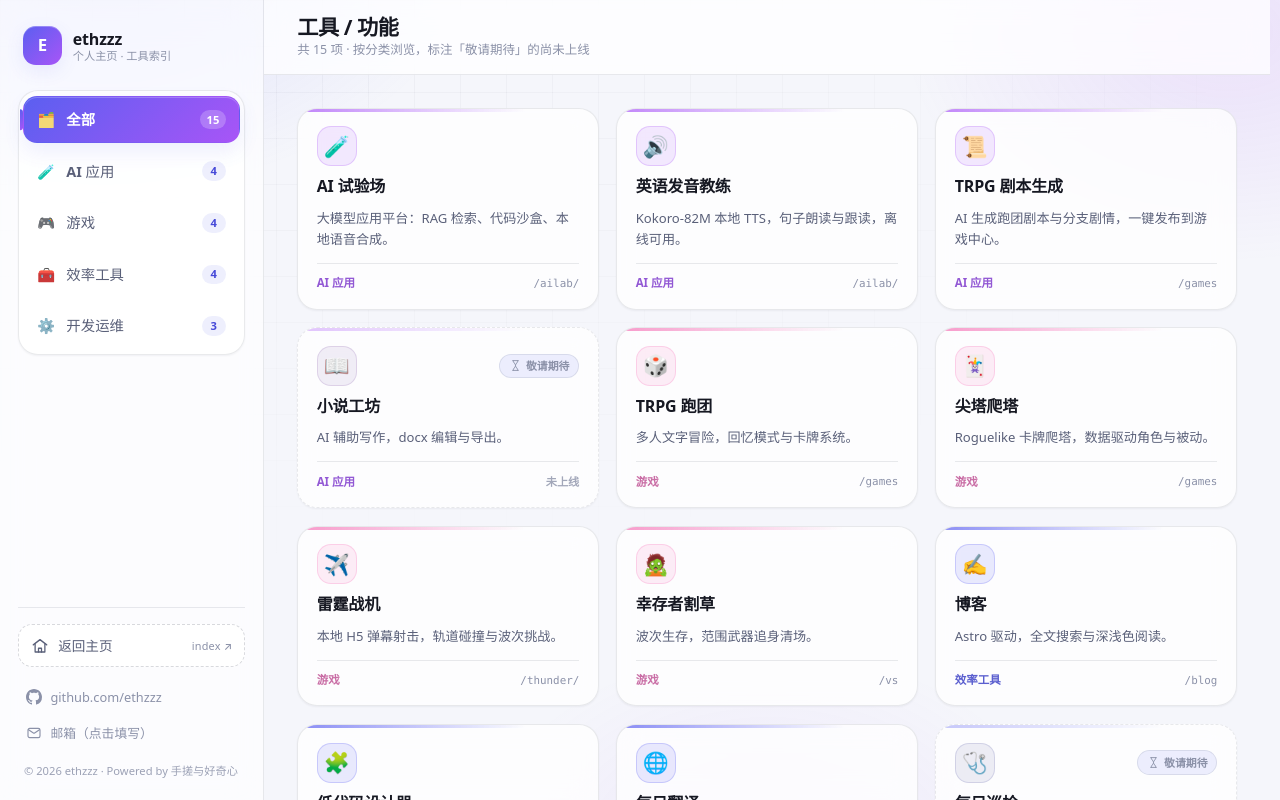
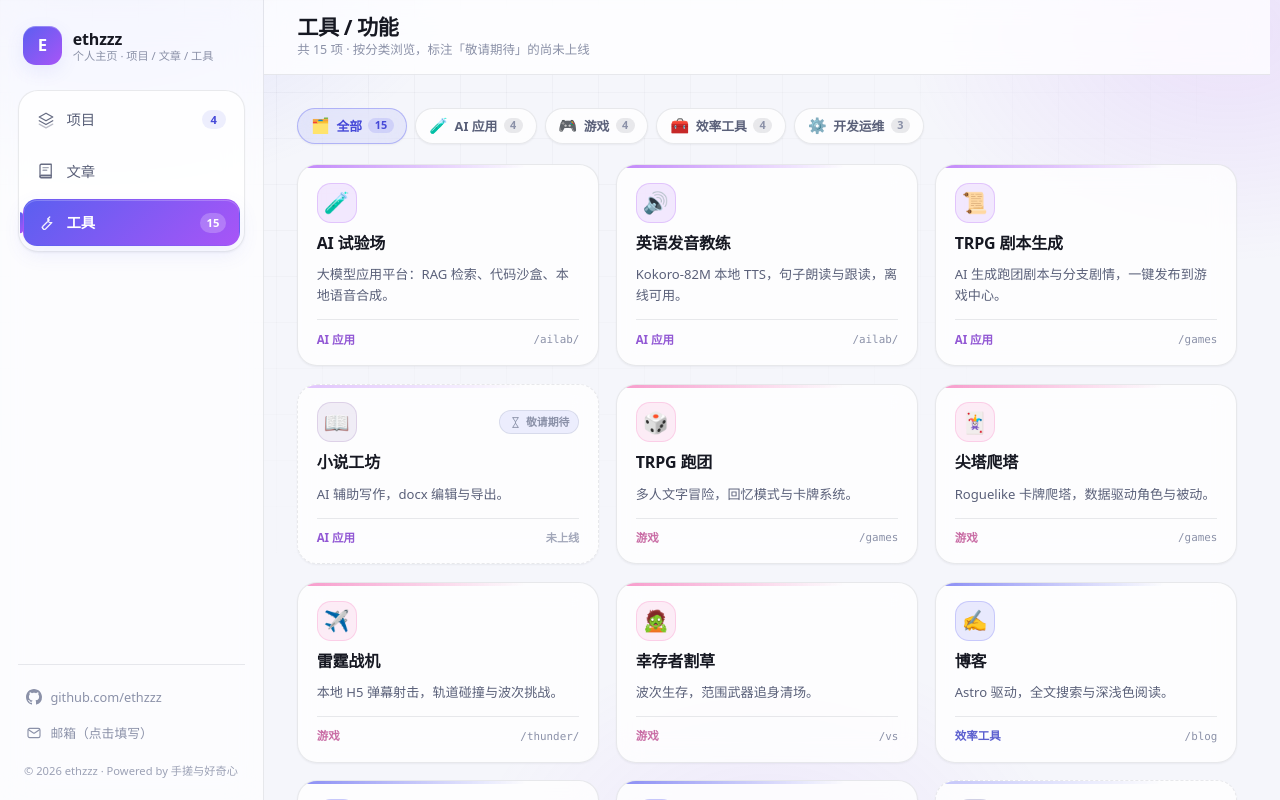
Before and after one commit to ethzzz/notelab-c, a Next.js app: page /tools in a window 1280 px wide. Built offline with nearby package versions, Linux system fonts and the light colour scheme.

Commit message:
feat(home): 工具独立页 /tools 合并进主页面为第三个 tab（分类降级为内容区 chips，URL 仍 /tools/<cat>）

```diff
--- a/app/(home)/layout.tsx
+++ b/app/(home)/layout.tsx
@@ -1,4 +1,5 @@
-// 个人主页 + 工具导航页（/ 与 /tools）共享的布局：引入 home 的设计令牌与全局样式。
+// 个人主页（/ 与 /tools 共用同一外壳，工具已并入主页 tab）共享的布局：
+// 引入 home 的设计令牌与全局样式。
 // 这些全局样式只在本路由组生效，不会污染游戏中心（/games）等其它路由。
 import "@/home/src/styles/global.css"
 
--- a/app/(home)/tools/page.tsx
+++ b/app/(home)/tools/page.tsx
@@ -1,6 +1,8 @@
-// 工具导航页（/tools）：按分类浏览全部工具，迁移自 home 的 tools.html。
+// 工具 tab 的落地页（/tools）：与主页面共用一套外壳，只是 URL 末段落在 tools 上。
+// 2026-10-01 起工具页不再是独立外壳（独立页 /tools 已合并进主页面），
+// 这里渲染同一个 HomeApp，由 useHomeRoute 把 /tools → 「工具」tab、/tools/<cat> → 对应分类。
 import type { Metadata } from "next"
-import ToolsPage from "@/home/src/ToolsPage"
+import HomeApp from "@/home/src/App"
 
 export const metadata: Metadata = {
   title: "工具 / 功能",
@@ -8,5 +10,5 @@ export const metadata: Metadata = {
 }
 
 export default function ToolsPageRoute() {
-  return <ToolsPage />
+  return <HomeApp />
 }
--- a/app/(shell)/layout.tsx
+++ b/app/(shell)/layout.tsx
@@ -1,7 +1,7 @@
 import Shell from "@/components/Shell"
 
 // 游戏中心 + 账号页（/games、/login、/register）统一套 C 端消费级外壳（顶部导航 + 移动端底部 tab + 主题背景）。
-// 个人主页（/）与工具导航（/tools）在根层，使用各自全屏布局、不套 Shell。
+// 个人主页（/）与工具 tab 落地页（/tools）在根层，使用同一套全屏布局、不套 Shell。
 export default function ShellLayout({
   children,
 }: Readonly<{ children: React.ReactNode }>) {
--- a/home/src/App.tsx
+++ b/home/src/App.tsx
@@ -2,33 +2,33 @@
 import { useMemo } from 'react';
 import type { ReactNode } from 'react';
 import { BlogTab } from './components/BlogTab';
-import { BookIcon, LayersIcon } from './components/Icons';
+import { BookIcon, LayersIcon, WrenchIcon } from './components/Icons';
 import { ProjectsTab } from './components/ProjectsTab';
 import { TabLayout, type TabItem } from './components/TabLayout';
+import { ToolsTab } from './components/ToolsTab';
 import { PROJECTS } from './data/projects';
-import { PAGES, SITE } from './data/site';
-import { useRouteTab } from './lib/hooks';
+import { SITE } from './data/site';
+import { categoryName, countByCategory, TOOLS } from './data/tools';
+import { useHomeRoute, type HomeTab } from './lib/hooks';
 
 /**
- * home 只有两个 tab：项目 / 文章（工具已拆到 /tools）。
+ * 个人主页（`/`，2026-10-01 起工具页 /tools 已并入本页）：三个 tab —— 项目 / 文章 / 工具。
  *
  * tab 的 URL 末段用 `posts` 而非 `blog`：nginx 上有 `location ^~ /blog` 静态博客规则
  * （/`blog` 是 /blog/rss.xml、项目卡与工具卡的共同前缀），`/blog` 若归 Next 会让三处同时失效。
  */
-type HomeTab = 'projects' | 'posts';
-
-/** 合法 tab 集合（模块级常量，保证 useCallback 依赖稳定） */
-const VALID_TABS: readonly HomeTab[] = ['projects', 'posts'];
+type AppTab = HomeTab;
 
 /**
- * 个人主页（/）。
- * 全屏左 tab / 右内容；工具入口在侧栏底部，跳转独立页 /tools。
- * tab 由 URL 末段驱动：/ → 项目，/posts → 文章。
+ * 个人主页：全屏左 tab / 右内容。
+ * tab 由 URL 驱动：/ → 项目，/posts → 文章，/tools(/tools/<cat>) → 工具及其二级分类。
+ * 工具曾是一个独立的侧栏外壳页（同一套 TabLayout 渲染第二层 tab），
+ * 2026-10-01 合并后两套外壳只留这一套，/tools 变成本页的一个 tab，分类降级为内容区 chips。
  */
 export default function App(): ReactNode {
-  const [tab, setTab] = useRouteTab<HomeTab>(VALID_TABS, 'projects'); // base 为空 → /posts
+  const [{ tab, cat }, setTab, setCat] = useHomeRoute();
 
-  const tabs = useMemo<readonly TabItem<HomeTab>[]>(
+  const tabs = useMemo<readonly TabItem<AppTab>[]>(
     () => [
       {
         id: 'projects',
@@ -47,16 +47,27 @@ export default function App(): ReactNode {
         subtitle: '来自博客 RSS 的最新 5 篇（/blog/rss.xml）',
         content: <BlogTab />,
       },
+      {
+        id: 'tools',
+        label: '工具',
+        icon: <WrenchIcon width={18} height={18} />,
+        badge: TOOLS.length,
+        title: cat === 'all' ? '工具 / 功能' : `${categoryName(cat)} · 工具`,
+        subtitle:
+          cat === 'all'
+            ? `共 ${TOOLS.length} 项 · 按分类浏览，标注「敬请期待」的尚未上线`
+            : `${countByCategory(cat)} 项 · ${categoryName(cat)}`,
+        content: <ToolsTab cat={cat} onCat={setCat} />,
+      },
     ],
-    [],
+    [cat, setCat],
   );
 
   return (
-    <TabLayout<HomeTab>
+    <TabLayout<AppTab>
       tabs={tabs}
       active={tab}
       onChange={setTab}
-      toolPageHref={PAGES.tools}
       footerNote={SITE.copyright}
     />
   );
--- a/home/src/ToolsPage.tsx
+++ /dev/null
@@ -1,47 +0,0 @@
-"use client"
-import { useMemo } from 'react';
-import type { ReactNode } from 'react';
-import { TabLayout, type TabItem } from './components/TabLayout';
-import { ToolsGrid } from './components/ToolsGrid';
-import { CATEGORIES, countByCategory, TOOLS, type ToolCategoryId } from './data/tools';
-import { PAGES, SITE } from './data/site';
-import { useRouteTab } from './lib/hooks';
-
-/** 合法分类集合（分类 id：all/ai/game/tool/dev） */
-const VALID_TABS: readonly ToolCategoryId[] = CATEGORIES.map((c) => c.id);
-
-/**
- * 工具页（/tools，分类路由 /tools/[cat]）。
- * 与主页一致的全屏左 tab / 右内容布局：左侧 tab = 工具分类，右侧 = 该分类工具卡。
- * 分类由 URL 末段驱动：/tools → all，/tools/ai → ai。
- */
-export default function ToolsPage(): ReactNode {
-  const [cat, setCat] = useRouteTab<ToolCategoryId>(VALID_TABS, 'all', 'tools'); // → /tools/ai
-
-  const tabs = useMemo<readonly TabItem<ToolCategoryId>[]>(
-    () =>
-      CATEGORIES.map((c) => ({
-        id: c.id,
-        label: c.name,
-        icon: <span aria-hidden="true">{c.emoji}</span>,
-        badge: countByCategory(c.id),
-        title: c.id === 'all' ? '工具 / 功能' : c.name,
-        subtitle:
-          c.id === 'all'
-            ? `共 ${TOOLS.length} 项 · 按分类浏览，标注「敬请期待」的尚未上线`
-            : `${countByCategory(c.id)} 项 · ${c.name}`,
-        content: <ToolsGrid cat={c.id} />,
-      })),
-    [],
-  );
-
-  return (
-    <TabLayout<ToolCategoryId>
-      tabs={tabs}
-      active={cat}
-      onChange={setCat}
-      homeHref={PAGES.home}
-      footerNote={SITE.copyright}
-    />
-  );
-}
--- a/home/src/components/TabLayout.module.css
+++ b/home/src/components/TabLayout.module.css
@@ -194,39 +194,6 @@
   border-top: 1px solid var(--border);
 }
 
-.sideLink {
-  display: flex;
-  align-items: center;
-  gap: 0.6rem;
-  padding: 0.6rem 0.75rem;
-  border-radius: var(--r-md);
-  border: 1px dashed var(--border-strong);
-  background: var(--surface);
-  color: var(--text-soft);
-  font-size: 0.85rem;
-  font-weight: 550;
-  transition:
-    color var(--dur) var(--ease),
-    border-color var(--dur) var(--ease),
-    background-color var(--dur) var(--ease),
-    transform var(--dur) var(--ease);
-}
-
-.sideLink:hover {
-  color: var(--accent-ink);
-  border-color: var(--accent);
-  background: var(--accent-veil);
-  transform: translateX(2px);
-}
-
-.sideLinkHint {
-  margin-left: auto;
-  font-size: 0.68rem;
-  font-weight: 500;
-  color: var(--text-faint);
-  letter-spacing: 0.02em;
-}
-
 .contacts {
   display: flex;
   flex-direction: column;
--- a/home/src/components/TabLayout.tsx
+++ b/home/src/components/TabLayout.tsx
@@ -5,10 +5,8 @@ import { CONTACTS, SITE } from '../data/site';
 import {
   CloseIcon,
   GitHubIcon,
-  HomeIcon,
   MailIcon,
   MenuIcon,
-  WrenchIcon,
 } from './Icons';
 import styles from './TabLayout.module.css';
 
@@ -33,10 +31,6 @@ interface TabLayoutProps<T extends string> {
   tabs: readonly TabItem<T>[];
   active: T;
   onChange: (id: T) => void;
-  /** 侧栏底部「工具」入口：指向另一个 MPA 页面 */
-  toolPageHref?: string;
-  /** 侧栏底部「返回主页」入口（工具页用） */
-  homeHref?: string;
   /** 侧栏页脚补充说明 */
   footerNote?: string;
 }
@@ -50,14 +44,13 @@ function contactIcon(kind: (typeof CONTACTS)[number]['kind']): ReactNode {
  * 全屏「左竖直 tab / 右内容」布局外壳。
  * - 根容器 100dvh 且 overflow hidden，滚动只发生在内容区；
  * - 窄屏时侧栏降级为抽屉，由顶栏汉堡按钮唤出；
- * - index.html 与 tools.html 共用，保证两页视觉与交互一致。
+ * - 2026-10-01 工具独立页并入本页后，全站只此一套外壳（`/` 的 tab：项目 / 文章 / 工具），
+ *   工具分类降级为内容区内的二级 chips，不再需要第二条导航链。
  */
 export function TabLayout<T extends string>({
   tabs,
   active,
   onChange,
-  toolPageHref,
-  homeHref,
   footerNote,
 }: TabLayoutProps<T>): ReactNode {
   const [drawerOpen, setDrawerOpen] = useState(false);
@@ -87,7 +80,7 @@ export function TabLayout<T extends string>({
         </span>
         <span className={styles.brandText}>
           <strong>{SITE.name}</strong>
-          <small>个人主页 · 工具索引</small>
+          <small>个人主页 · 项目 / 文章 / 工具</small>
         </span>
         <button
           type="button"
@@ -129,21 +122,6 @@ export function TabLayout<T extends string>({
       </nav>
 
       <div className={styles.sideFooter}>
-        {toolPageHref && (
-          <a className={styles.sideLink} href={toolPageHref} title="打开工具页（独立页面）">
-            <WrenchIcon width={18} height={18} />
-            <span>工具 / 功能</span>
-            <span className={styles.sideLinkHint}>独立页 ↗</span>
-          </a>
-        )}
-        {homeHref && (
-          <a className={styles.sideLink} href={homeHref} title="返回个人主页">
-            <HomeIcon width={18} height={18} />
-            <span>返回主页</span>
-            <span className={styles.sideLinkHint}>index ↗</span>
-          </a>
-        )}
-
         <div className={styles.contacts}>
           {CONTACTS.map((c) => (
             <a
--- a/home/src/components/ToolsGrid.module.css
+++ b/home/src/components/ToolsGrid.module.css
@@ -204,8 +204,88 @@ a.card:focus-visible .cardGo {
   opacity: 0.8;
 }
 
+/* ==========================================================================
+   二级分类条（工具 tab 内容区顶部，2026-10-01 工具页并入主页后的分类筛选）
+   ========================================================================== */
+
+.catBar {
+  display: flex;
+  flex-wrap: wrap;
+  gap: 0.5rem;
+  max-width: var(--content-max);
+  margin-bottom: clamp(0.9rem, 1.6vw, 1.3rem);
+}
+
+.catChip {
+  display: inline-flex;
+  align-items: center;
+  gap: 0.4rem;
+  padding: 0.42rem 0.8rem;
+  border-radius: 999px;
+  background: var(--surface);
+  border: 1px solid var(--border);
+  box-shadow: var(--shadow-sm);
+  backdrop-filter: blur(12px);
+  -webkit-backdrop-filter: blur(12px);
+  color: var(--text-soft);
+  font-size: 0.8rem;
+  font-weight: 650;
+  cursor: pointer;
+  transition:
+    color var(--dur) var(--ease),
+    background-color var(--dur) var(--ease),
+    border-color var(--dur) var(--ease),
+    box-shadow var(--dur) var(--ease),
+    transform var(--dur) var(--ease);
+}
+
+.catChip:hover {
+  color: var(--text);
+  border-color: var(--border-strong);
+  transform: translateY(-1px);
+}
+
+/* 选中态：与「项目 / 文章 / 工具」顶层 tab 的激活手法保持一致 */
+.catChipOn,
+.catChipOn:hover {
+  color: var(--accent-ink);
+  background: var(--accent-veil);
+  border-color: color-mix(in srgb, var(--accent) 38%, transparent);
+  box-shadow: var(--shadow-sm);
+}
+
+.catEmoji {
+  font-size: 0.95rem;
+  line-height: 1;
+}
+
+.catCount {
+  padding: 0 0.4rem;
+  border-radius: 999px;
+  background: var(--border);
+  color: var(--text-faint);
+  font-size: 0.68rem;
+  font-weight: 700;
+  line-height: 1.35;
+}
+
+.catChipOn .catCount {
+  background: color-mix(in srgb, var(--accent) 16%, transparent);
+  color: var(--accent-ink);
+}
+
 @media (max-width: 480px) {
   .grid {
     grid-template-columns: 1fr;
   }
+
+  .catBar {
+    /* 窄屏两行平铺，避免 chips 被裁成单行滚动 */
+    display: grid;
+    grid-template-columns: repeat(2, minmax(0, 1fr));
+  }
+
+  .catChip {
+    justify-content: center;
+  }
 }
--- /dev/null
+++ b/home/src/components/ToolsTab.tsx
@@ -0,0 +1,52 @@
+"use client"
+import type { ReactNode } from 'react';
+import { CATEGORIES, countByCategory, type ToolCategoryId } from '../data/tools';
+import { ToolsGrid } from './ToolsGrid';
+import styles from './ToolsGrid.module.css';
+
+/**
+ * 工具 tab 的内容体：内容区顶部一排分类 chips + 该分类的工具卡网格。
+ *
+ * 2026-10-01 工具独立页（/tools 曾挂全套侧栏外壳）合并进主页面后，分类不再占据
+ * 顶层侧栏，降级为内容区内的二级筛选；选中态照样写进 URL（`/tools/ai`），
+ * 分享 / 刷新 / 后退都能落在同一分类。
+ */
+export function ToolsTab({
+  cat,
+  onCat,
+}: {
+  cat: ToolCategoryId;
+  onCat: (cat: ToolCategoryId) => void;
+}): ReactNode {
+  return (
+    <>
+      <div className={styles.catBar} role="tablist" aria-label="工具分类">
+        {CATEGORIES.map((c) => {
+          const on = c.id === cat;
+          return (
+            <button
+              key={c.id}
+              type="button"
+              role="tab"
+              aria-selected={on}
+              className={on ? `${styles.catChip} ${styles.catChipOn}` : styles.catChip}
+              onClick={() => onCat(c.id)}
+              // 徽标数字对读屏软件单独播报，避免「AI 应用 4」这类连读
+              aria-label={on ? undefined : `${c.name}，${countByCategory(c.id)} 项`}
+            >
+              <span className={styles.catEmoji} aria-hidden="true">
+                {c.emoji}
+              </span>
+              <span>{c.name}</span>
+              <span className={`${styles.catCount} u-num`} aria-hidden="true">
+                {countByCategory(c.id)}
+              </span>
+            </button>
+          );
+        })}
+      </div>
+
+      <ToolsGrid cat={cat} />
+    </>
+  );
+}
--- a/home/src/data/site.ts
+++ b/home/src/data/site.ts
@@ -47,7 +47,11 @@ export const CONTACTS = [
 
 export type Contact = (typeof CONTACTS)[number];
 
-/** 页面间跳转（MPA，均为真实静态文件） */
+/**
+ * 站点入口路径。
+ * 2026-10-01 工具页并入主页后两套外壳合为一处，导航全在 TabLayout 内部；
+ * PAGES 保留为对外/对外链的真实路由常量（tools 即主页里的「工具」tab 落地路径）。
+ */
 export const PAGES = {
   home: '/',
   tools: '/tools',
--- a/home/src/lib/hooks.ts
+++ b/home/src/lib/hooks.ts
@@ -1,7 +1,93 @@
 /** 自定义 hooks：RSS 加载、当前激活 tab 的 URL 路径同步。 */
 import { useCallback, useEffect, useState } from 'react';
 import { usePathname, useRouter } from 'next/navigation';
+import { CATEGORIES, type ToolCategoryId } from '../data/tools';
 import { fetchLatestPosts, type RssState } from './rss';
+
+/** 个人主页顶层 tab id（与 URL 末段一致：/projects 未单独建路由，故只有这三个） */
+export type HomeTab = 'projects' | 'posts' | 'tools';
+
+/** URL 解析结果：顶层 tab + 工具 tab 的二级分类 */
+export interface HomeRoute {
+  tab: HomeTab;
+  /** 工具分类；非 tools tab 时为 'all' */
+  cat: ToolCategoryId;
+}
+
+const HOME_TABS: readonly HomeTab[] = ['projects', 'posts', 'tools'];
+
+/**
+ * 由 pathname 解析主页路由（唯一真源，SSR 与客户端共用）。
+ * - `/` → 项目；`/posts` → 文章；
+ * - `/tools`、`/tools/ai` → 工具 tab，分类分别落在 all / ai（非法分类退回 all，不 404）；
+ * - 末段不是合法 tab 时（如 /games、/login）退回 projects，
+ *   并再给一次旧 hash 外链的机会（`/#posts`），SSR 无 window 直接回退。
+ */
+export function parseHomeRoute(pathname: string): HomeRoute {
+  const segs = pathname.split('/').filter(Boolean);
+
+  if (segs[0] === 'tools') {
+    const c = (segs[1] ?? 'all') as ToolCategoryId;
+    return { tab: 'tools', cat: CATEGORIES.some((x) => x.id === c) ? c : 'all' };
+  }
+
+  const last = segs[segs.length - 1] ?? '';
+  const fromPath = HOME_TABS.find((t) => t === last);
+  if (fromPath) return { tab: fromPath, cat: 'all' };
+
+  const fromHash =
+    typeof window === 'undefined'
+      ? undefined
+      : HOME_TABS.find((t) => t === window.location.hash.replace(/^#/, ''));
+  return { tab: fromHash ?? 'projects', cat: 'all' };
+}
+
+/**
+ * 主页路由状态（tab + 工具分类）与 URL 双向同步。
+ *
+ * 2026-10-01 工具页 /tools 合并进主页面后，主页与工具页共用一套外壳（TabLayout），
+ * 顶层 tab 由 pathname 末段驱动、工具分类由 `/tools/<cat>` 驱动，
+ * 两者都用 `router.replace` 软导航：不堆历史、不触发整页刷新、URL 可直接分享。
+ */
+export function useHomeRoute(): [
+  HomeRoute,
+  (tab: HomeTab) => void,
+  (cat: ToolCategoryId) => void,
+] {
+  const pathname = usePathname();
+  const router = useRouter();
+  const [route, setRoute] = useState<HomeRoute>(() => parseHomeRoute(pathname));
+
+  useEffect(() => {
+    setRoute(parseHomeRoute(pathname));
+  }, [pathname]);
+
+  /** 切换顶层 tab：projects → `/`，其余 → `/<id>` */
+  const goTab = useCallback(
+    (tab: HomeTab) => {
+      setRoute({ tab, cat: 'all' });
+      const target = tab === 'projects' ? '/' : `/${tab}`;
+      if (typeof window !== 'undefined' && window.location.pathname !== target) {
+        router.replace(target, { scroll: false });
+      }
+    },
+    [router],
+  );
+
+  /** 切换工具分类：只在 tools tab 内生效，落到 `/tools/<cat>` */
+  const goCat = useCallback(
+    (cat: ToolCategoryId) => {
+      setRoute({ tab: 'tools', cat });
+      const target = `/tools/${cat}`;
+      if (typeof window !== 'undefined' && window.location.pathname !== target) {
+        router.replace(target, { scroll: false });
+      }
+    },
+    [router],
+  );
+
+  return [route, goTab, goCat];
+}
 
 /**
  * 拉取博客最新文章。
@@ -31,68 +117,3 @@ export function useLatestPosts(reloadKey: number = 0): RssState {
 
   return state;
 }
-
-/**
- * 激活 tab 与 **URL 路径末段** 双向同步（如 `/blog`、`/tools/ai`）。
- *
- * 前序实现 `useHashTab` 用的是 `location.hash + replaceState` —— 那套来自旧 home 仓
- * （Vite 纯静态 MPA，双入口 index.html / tools.html，当时没有路由系统可用）。
- * 2026-09-27 主页移植进 notelab-c 的 Next App Router 后，`/` 与 `/tools` 已是真实路由，
- * tab 继续用 hash 会留下 `/#blog` 这样的脏 URL，也无法单独分享 / 索引某个 tab。
- * 故改为路径驱动，并与 App Router 的软导航对齐：
- * - 读取：取 pathname 最后一段（`/` 段为空时用 fallback）；
- * - 兼容旧 hash 链接：pathname 末段非法时再试一次 location.hash，
- *   让 `/#blog`、`/tools#ai` 这类历史收藏 / 外链仍能落到正确 tab（SSR 无 window 跳过）；
- * - 切换：`router.replace('/<id>')` 做软导航，不堆历史记录、不触发整页刷新；
- * - 本地 state 先立即反馈（pathname 变更有异步延迟），再由 pathname 变化校正一次。
- */
-export function useRouteTab<T extends string>(
-  valid: readonly T[],
-  fallback: T,
-  /** tab 所在的父路径：主页为 ''（`/blog`），工具页为 'tools'（`/tools/ai`） */
-  base = '',
-): [T, (id: T) => void] {
-  const pathname = usePathname();
-  const router = useRouter();
-  const key = valid.join('|');
-  const ids = key.split('|');
-
-  const read = useCallback((): T => {
-    const seg = pathname.split('/').filter(Boolean).pop() ?? '';
-    if (ids.includes(seg)) return seg as T;
-    // 末段不是 tab（如 /tools 的 'tools'、根路径的空串）时退看 hash：
-    // 让 /#blog、/tools#ai 这类历史收藏 / 外链仍能落到正确 tab。SSR 无 window 直接回 fallback。
-    if (typeof window === 'undefined') return fallback;
-    return ids.includes(window.location.hash.replace(/^#/, ''))
-      ? (window.location.hash.replace(/^#/, '') as T)
-      : fallback;
-  }, [pathname, key, fallback]);
-
-  const [tab, setTab] = useState<T>(read);
-
-  useEffect(() => {
-    setTab(read());
-  }, [read]);
-
-  const change = useCallback(
-    (id: T) => {
-      setTab(id);
-      // 选中默认 tab 时回到父路径本身（/tools → /tools，/ → /），
-      // 这样外部引来的 /tools 链接不会被用户一按 tab 就永久改写成 /tools/all
-      const target =
-        id === fallback
-          ? base
-            ? `/${base}`
-            : '/'
-          : base
-            ? `/${base}/${id}`
-            : `/${id}`;
-      if (window.location.pathname !== target) {
-        router.replace(target, { scroll: false });
-      }
-    },
-    [base, fallback, router],
-  );
-
-  return [tab, change];
-}
```
Also changed, not shown: app/(home)/tools/[cat]/page.tsx (+5 -2 lines).
